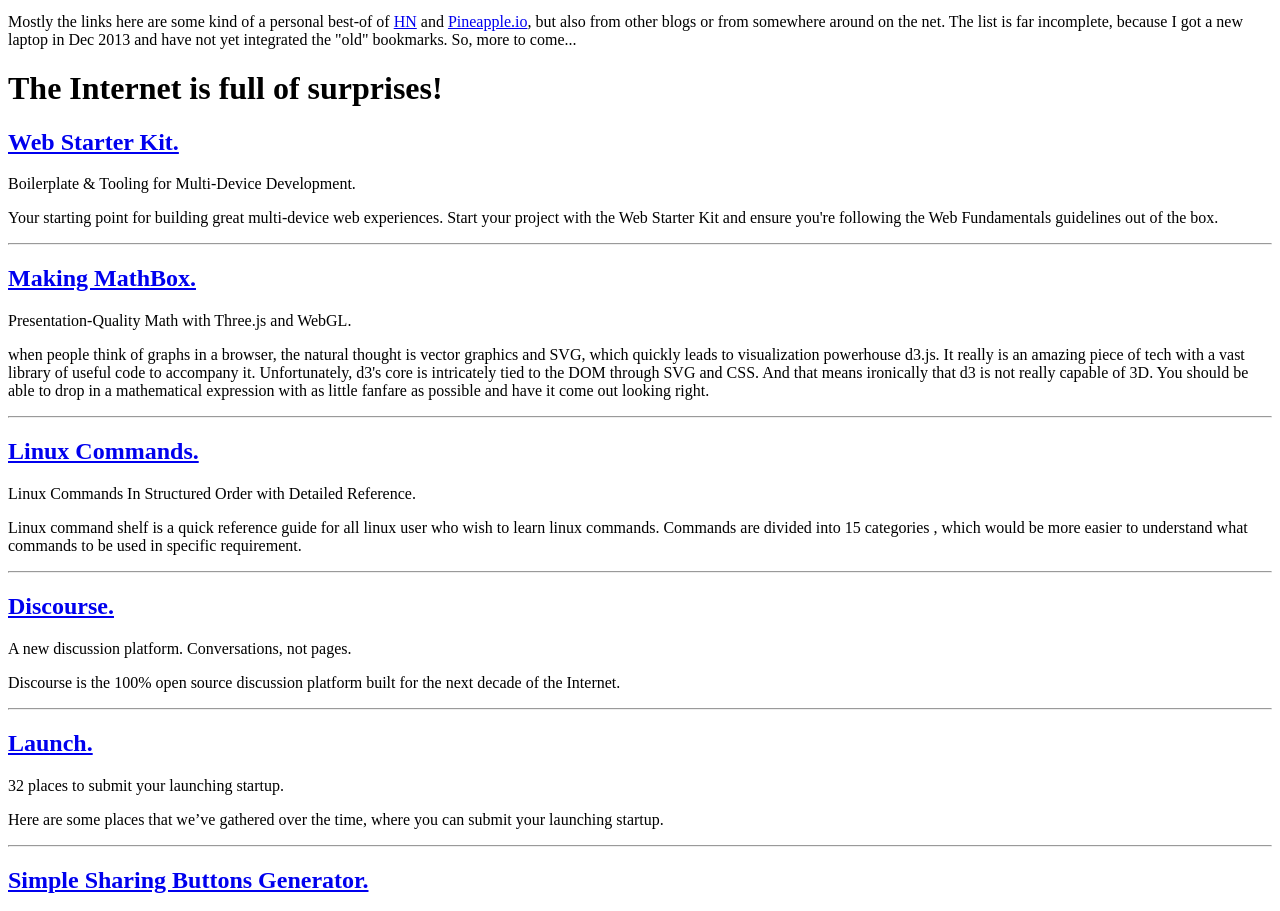
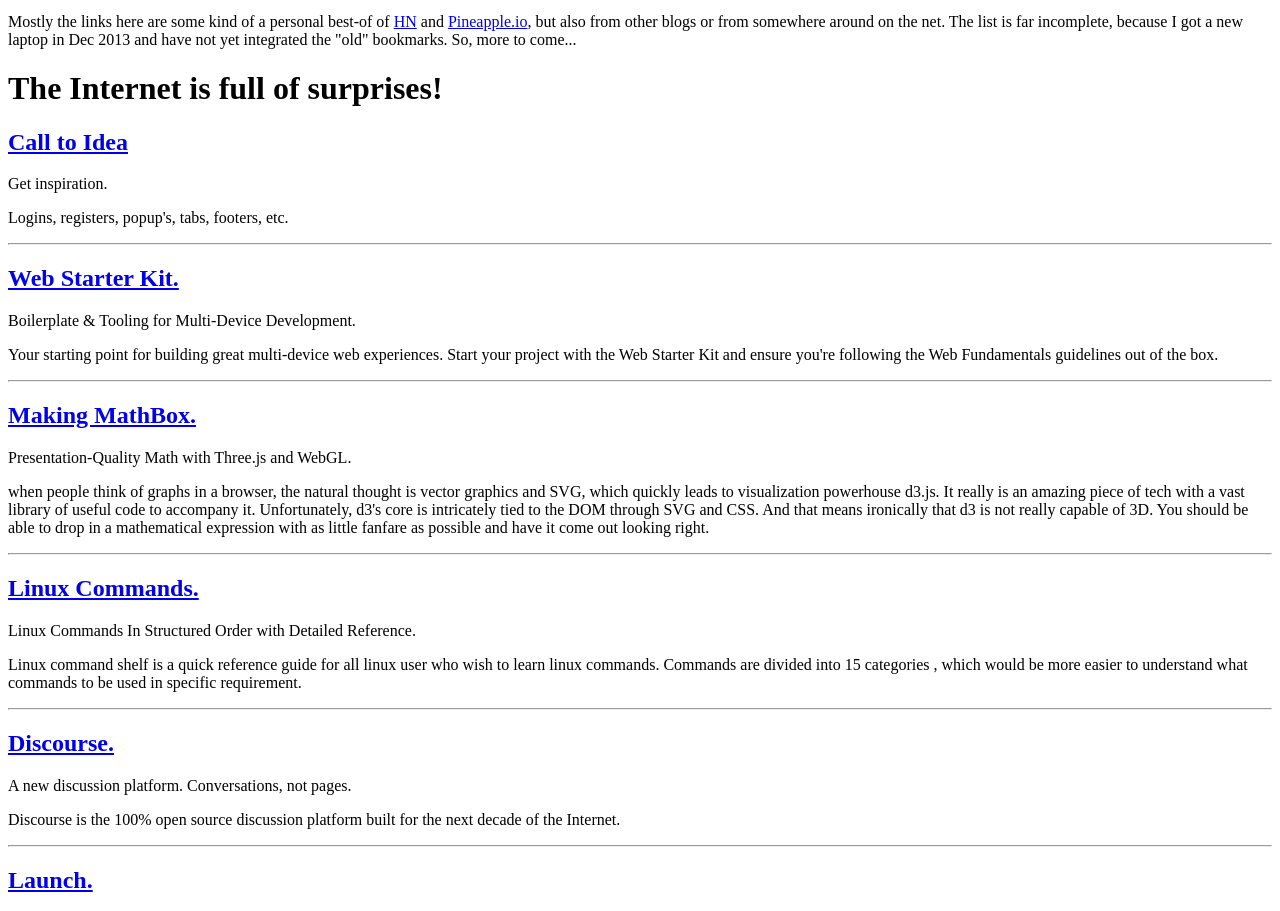
Before and after one commit to tomw1808/blogsi, a plain HTML site: page scripts/modules/tomo/coolstuff.html in a window 1280 px wide. Shown: the part 1284-2195 px from the top of the page. Drawn offline with Linux system fonts and the light colour scheme; files whose address does not match are found by name.

Commit message:
new: call to idea

```diff
--- a/scripts/modules/tomo/coolstuff.html
+++ b/scripts/modules/tomo/coolstuff.html
@@ -55,6 +55,24 @@
         <div class="row">
             <div class="col-md-6 col-md-offset-3">
 
+
+
+                <!-- Starting a Block! -->
+                <h2 class="headliner">
+                    <a href="http://www.calltoidea.com/index.php" target="_blank">
+                        Call to Idea
+                    </a>
+                </h2>
+
+                <p class="lead">Get inspiration.</p>
+
+                <p>
+
+                   Logins, registers, popup's, tabs, footers, etc.
+
+                </p>
+                <hr />
+                <!-- Block ended -->
 
 
                 <!-- Starting a Block! -->
```
